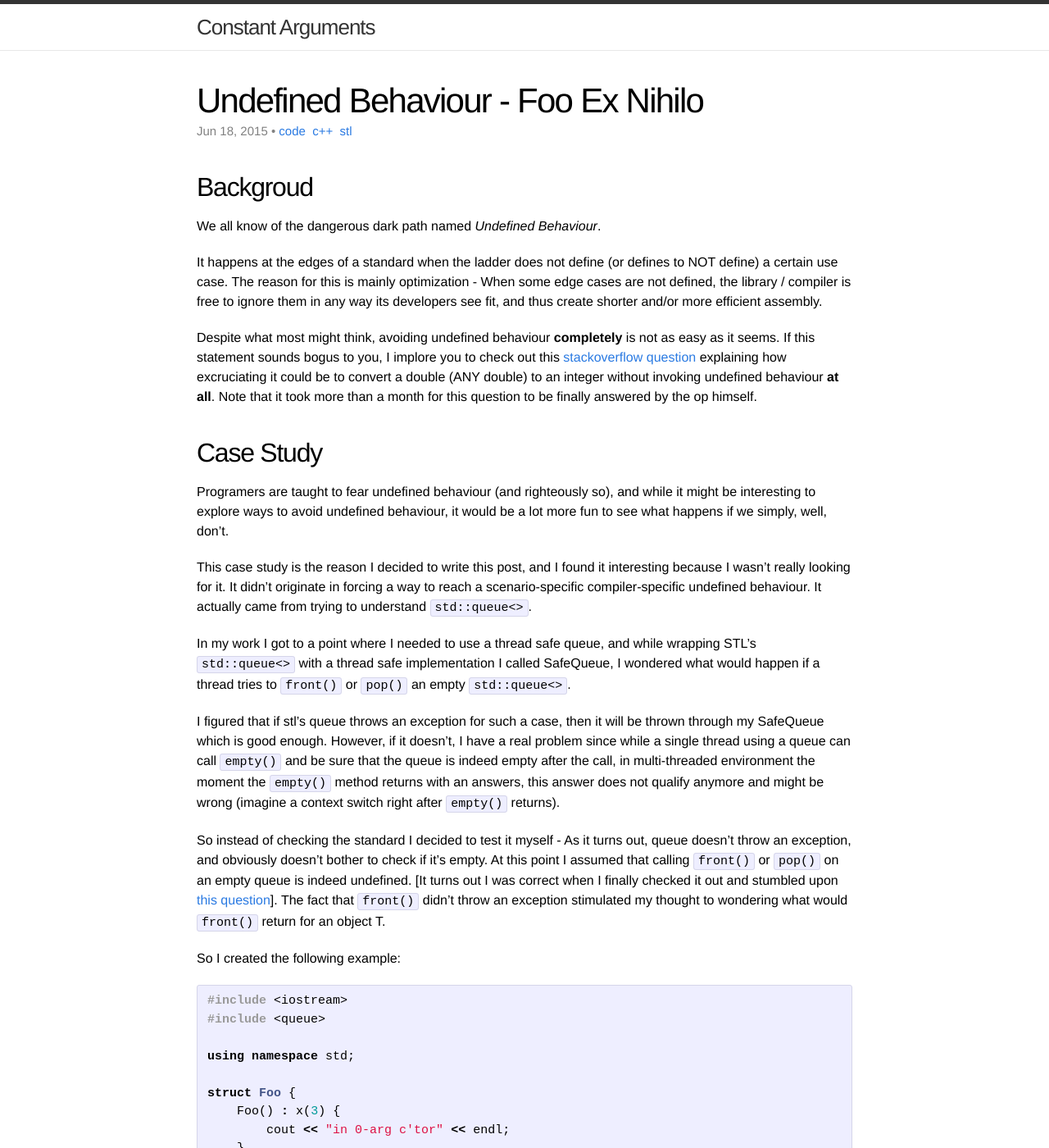
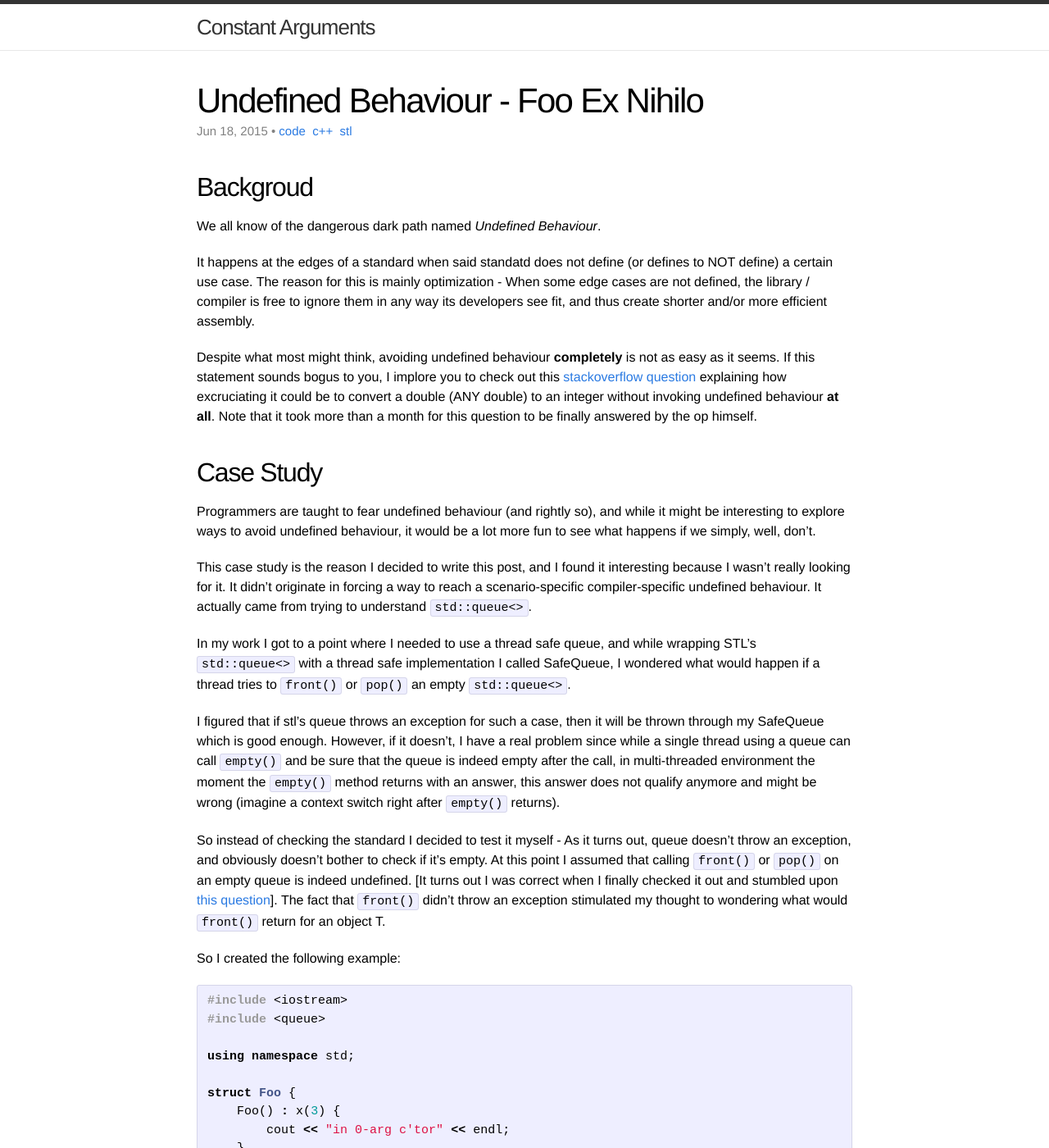
Before and after one commit to arnonzilca/arnonzilca.github.io, a Jekyll site: the page built from _posts/2015-06-18-undefined-behaviour.md, in a window 1280 px wide and 1400 px high. Shown: the whole window at 82% size. Built offline with Jekyll 4.4.1, drawn with Linux system fonts in a browser that asks for light colours; comment, search, counter and statistics services are not loaded; some of the changed text lies outside the part shown.

```diff
--- a/_posts/2015-06-18-undefined-behaviour.md
+++ b/_posts/2015-06-18-undefined-behaviour.md
@@ -9,7 +9,7 @@
 
 We all know of the dangerous dark path named *Undefined Behaviour*.
 
-It happens at the edges of a standard when the ladder does not define (or defines to NOT define) a
+It happens at the edges of a standard when said standatd does not define (or defines to NOT define) a
 certain use case. The reason for this is mainly optimization - When some edge cases are not defined,
 the library / compiler is free to ignore them in any way its developers see fit, and thus create
 shorter and/or more efficient assembly.
@@ -23,7 +23,7 @@
 Case Study
 ----------
 
-Programers are taught to fear undefined behaviour (and righteously so), and while it might be interesting
+Programmers are taught to fear undefined behaviour (and rightly so), and while it might be interesting
 to explore ways to avoid undefined behaviour, it would be a lot more fun to see what happens if we
 simply, well, don't.
 
@@ -38,7 +38,7 @@
 I figured that if stl's queue throws an exception for such a case, then it will be thrown through my
 SafeQueue which is good enough. However, if it doesn't, I have a real problem since while a single
 thread using a queue can call `empty()` and be sure that the queue is indeed empty after the call,
-in multi-threaded environment the moment the `empty()` method returns with an answers, this answer
+in multi-threaded environment the moment the `empty()` method returns with an answer, this answer
 does not qualify anymore and might be wrong (imagine a context switch right after `empty()`
 returns).
 
```
Also changed, not shown: other parts of _posts/2015-06-18-undefined-behaviour.md (+3 -3 lines).
